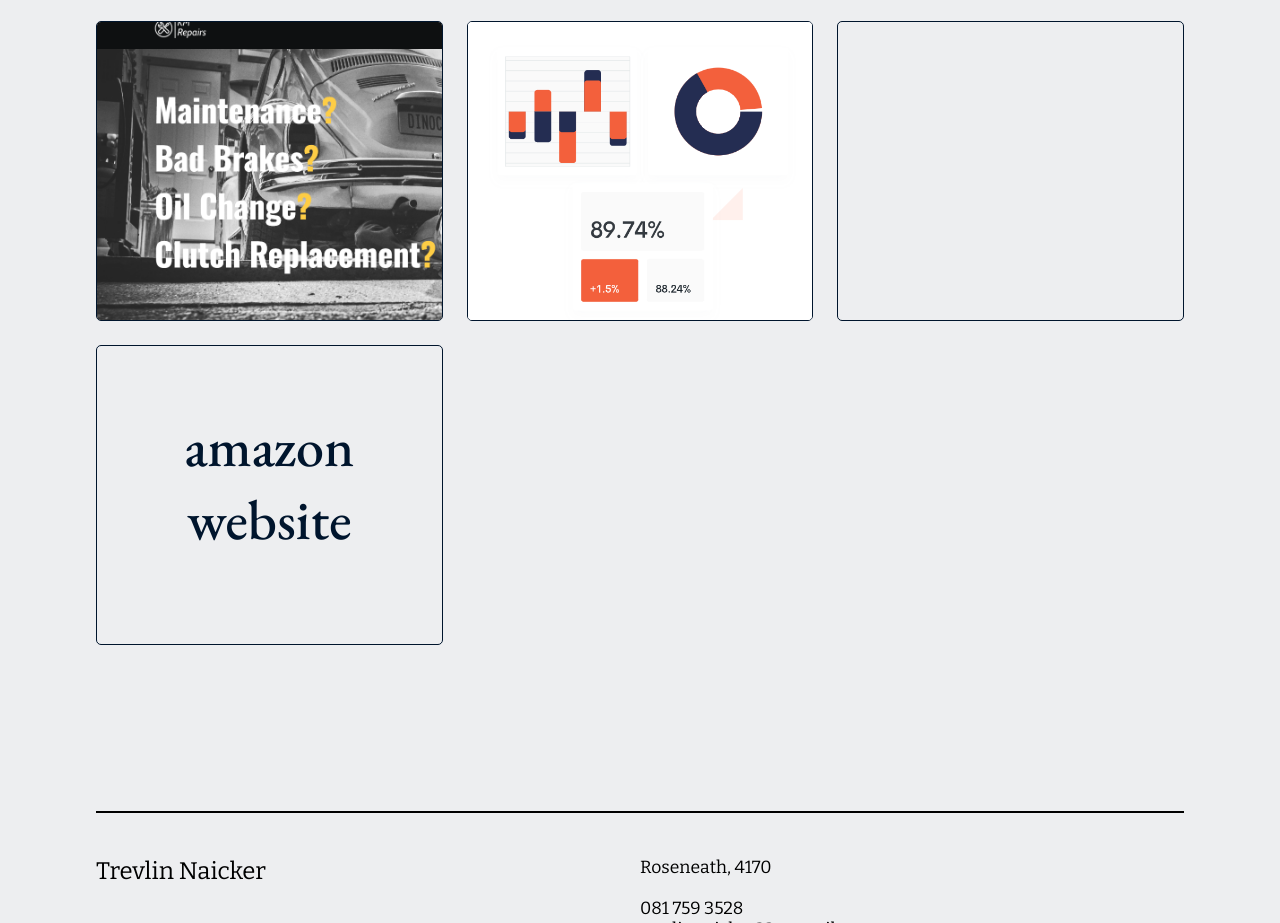
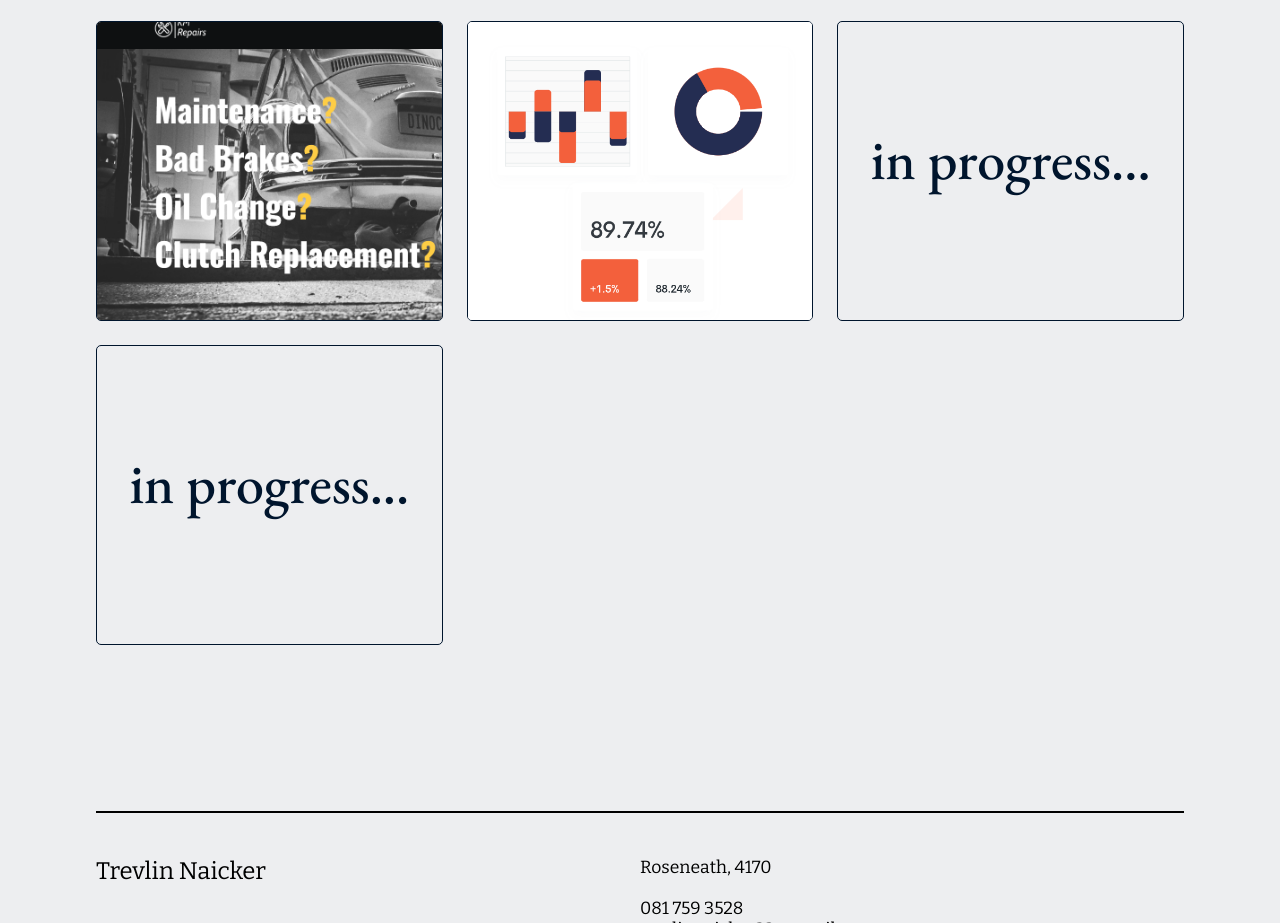
Before and after one commit to loblachi/MyCV-website, a website: page index.html in a window 1280 px wide. Shown: the part 2302-3225 px from the top of the page. Drawn offline with nearby package versions, Linux system fonts and the light colour scheme; some packages are replaced by stand-ins of ours; a script that the page names is missing.

Commit message:
Update index.html
updated the empty divs in the my website section to something more useful till I have the websites ready to host

```diff
--- a/index.html
+++ b/index.html
@@ -135,10 +135,10 @@
                     <img src="./images/landing.png" alt="km-repairs">
                 </a>
                 <a class="web-div">
-                    <h1></h1>
+                    <h1>in progress...</h1>
                 </a>
                 <a class="web-div">
-                    <h1>amazon website</h1>
+                    <h1>in progress...</h1>
                 </a>
             </div>
         </div>
```
